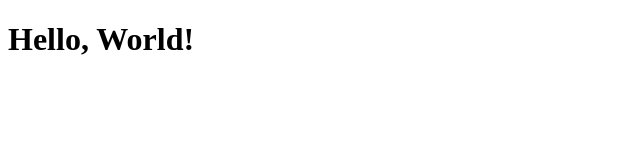
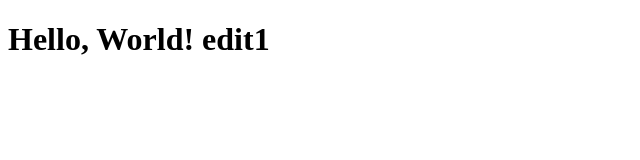
Before and after one commit to tajmilur-rahman/tajmilur-rahman.github.io, a plain HTML site: page docs/index.html in a window 1280 px wide. Shown: the whole page, without its empty margins (0-640 px from the left). Drawn offline with Linux system fonts and the light colour scheme.

Commit message:
Update index.html

```diff
--- a/docs/index.html
+++ b/docs/index.html
@@ -6,6 +6,6 @@
     <title>GeneUS</title>
 </head>
 <body>
-    <h1>Hello, World!</h1>
+    <h1>Hello, World! edit1</h1>
 </body>
 </html>
```
